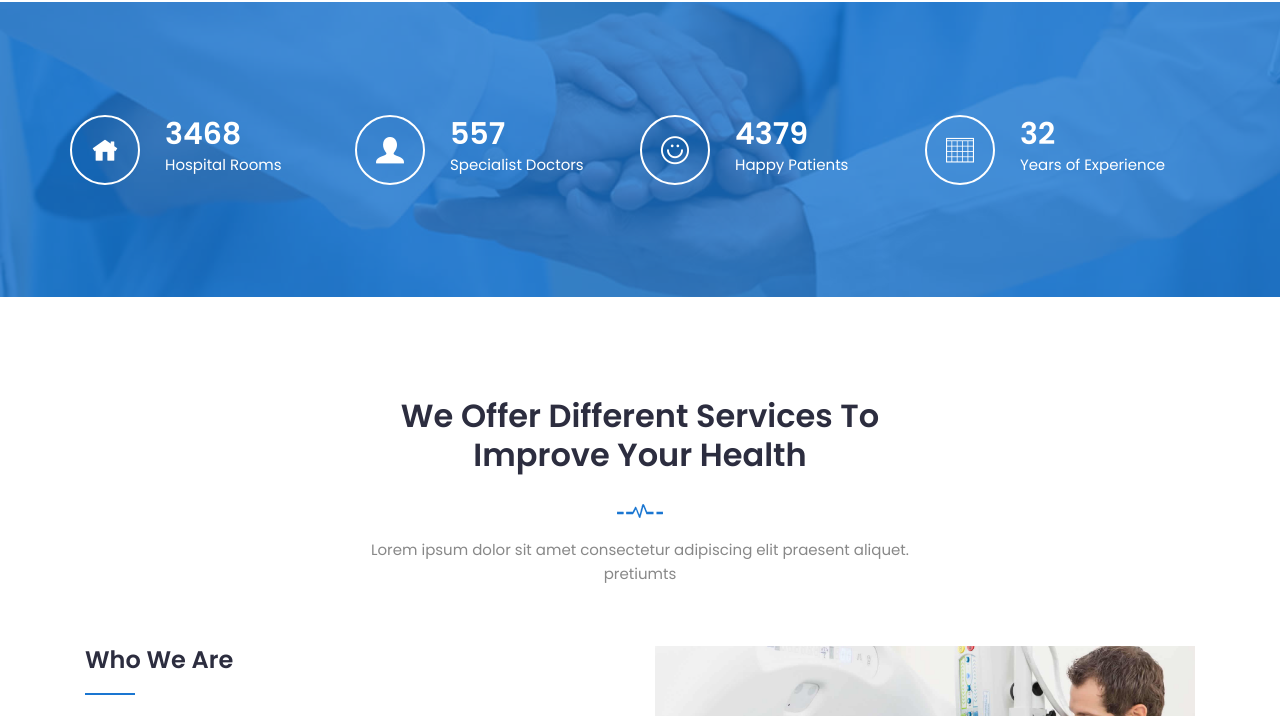
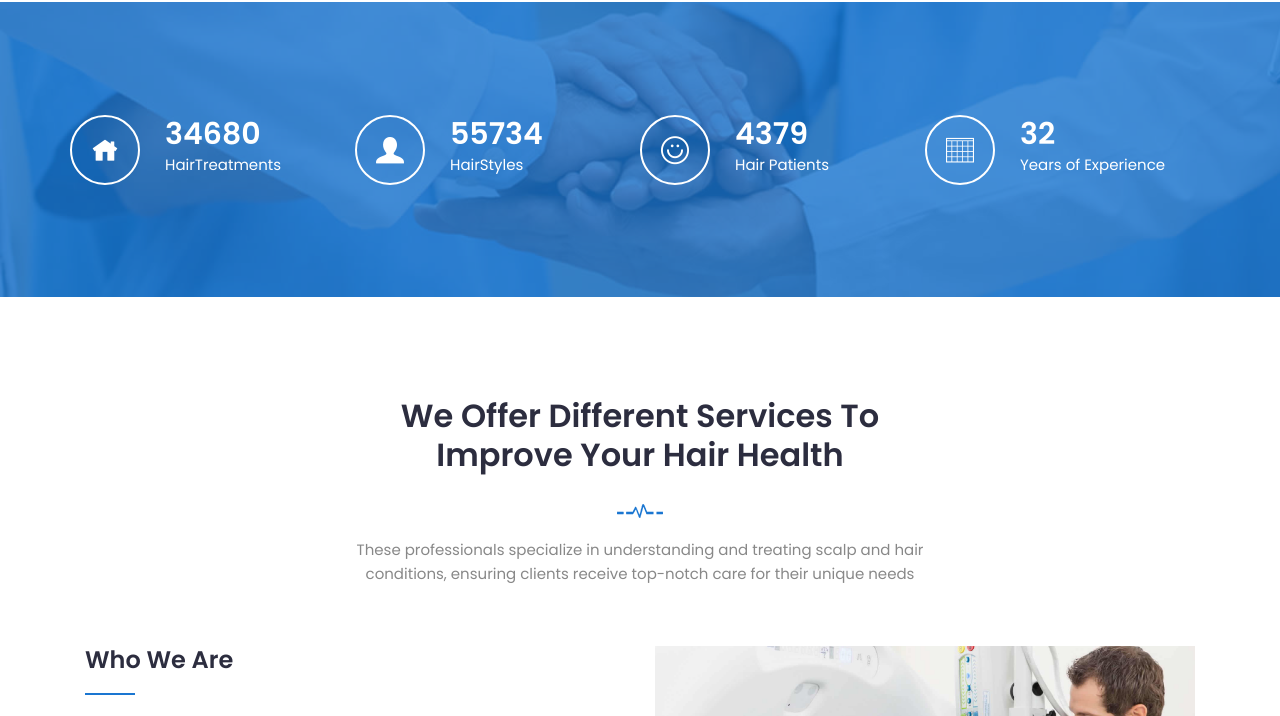
Before and after one commit to itumeles1/mediplus-lite, a plain HTML site: page index.html in a window 1280 px wide. Shown: the part 1620-2336 px from the top of the page. Drawn offline with Linux system fonts and the light colour scheme; a script that the page names is missing.

Commit message:
version8

```diff
--- a/index.html
+++ b/index.html
@@ -331,8 +331,8 @@
 						<div class="single-fun">
 							<i class="icofont icofont-home"></i>
 							<div class="content">
-								<span class="counter">3468</span>
-								<p>Hospital Rooms</p>
+								<span class="counter">34680</span>
+								<p>HairTreatments</p>
 							</div>
 						</div>
 						<!-- End Single Fun -->
@@ -342,8 +342,8 @@
 						<div class="single-fun">
 							<i class="icofont icofont-user-alt-3"></i>
 							<div class="content">
-								<span class="counter">557</span>
-								<p>Specialist Doctors</p>
+								<span class="counter">55734</span>
+								<p>HairStyles</p>
 							</div>
 						</div>
 						<!-- End Single Fun -->
@@ -354,7 +354,7 @@
 							<i class="icofont-simple-smile"></i>
 							<div class="content">
 								<span class="counter">4379</span>
-								<p>Happy Patients</p>
+								<p>Hair Patients</p>
 							</div>
 						</div>
 						<!-- End Single Fun -->
@@ -381,9 +381,9 @@
 				<div class="row">
 					<div class="col-lg-12">
 						<div class="section-title">
-							<h2>We Offer Different Services To Improve Your Health</h2>
+							<h2>We Offer Different Services To Improve Your Hair Health</h2>
 							<img src="img/section-img.png" alt="#">
-							<p>Lorem ipsum dolor sit amet consectetur adipiscing elit praesent aliquet. pretiumts</p>
+							<p>These professionals specialize in understanding and treating scalp and hair conditions, ensuring clients receive top-notch care for their unique needs</p>
 						</div>
 					</div>
 				</div>
```
